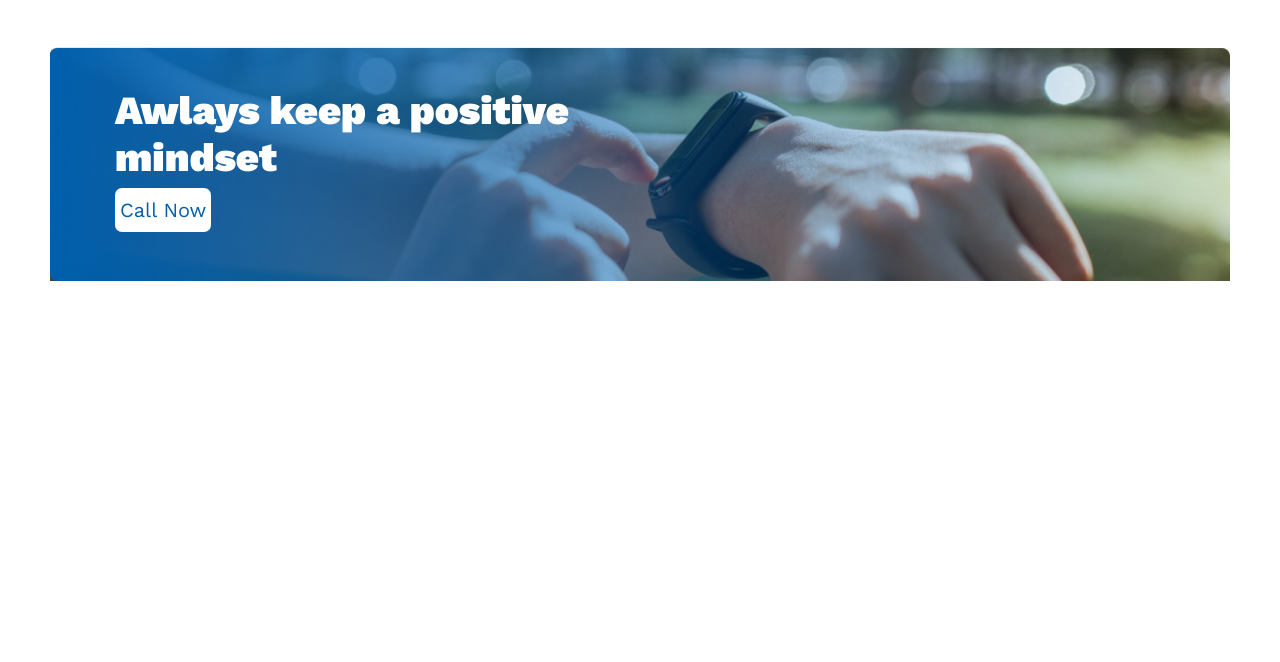
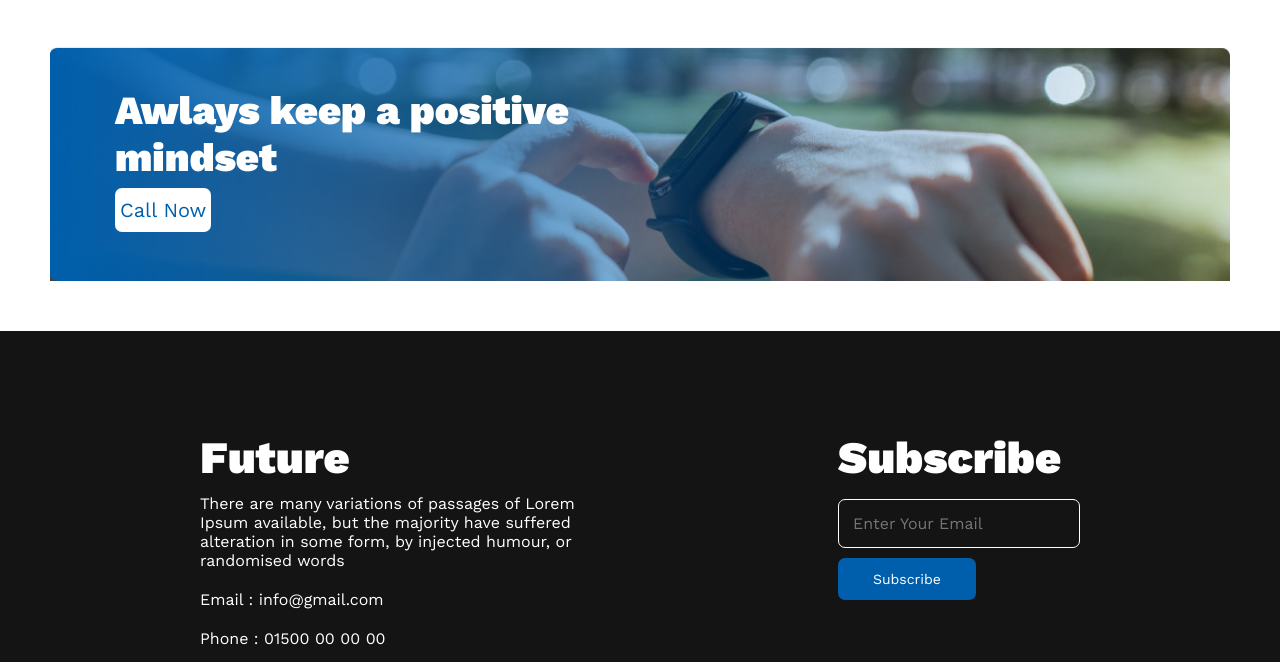
Before and after one commit to MdMarufulislam/portfolio-1, a plain HTML site: page index.html in a window 1280 px wide. Shown: the part 1634-2296 px from the top of the page. Before the commit the page ends 1965 px from the top, so only its background shows below. Drawn offline with nearby package versions, Linux system fonts and the light colour scheme; a web font is replaced by a local one.

Commit message:
all complete

```diff
--- a/css/style.css
+++ b/css/style.css
@@ -167,14 +167,61 @@ header{
     border-radius: 7px;
     border: none;
 }
+.footer{
+    display: inline-flex;
+    background-color:#151414 ;
+    padding: 100px 200px 50px 200px;
+}
+.danpash h3{
+    font-family: 'Work Sans', sans-serif;
+    font-weight: 900;
+    font-size: 45px;
+    color: #ffffff;
+    padding-bottom: 10px;
 
+}
+.danpash p{
+    font-family: 'Work Sans', sans-serif;
+    font-weight: 400;
+    font-size: 16px;
+    color: #ffffff;
+    padding-bottom: 20px;
+}
+.danpash img{
+ padding-left: 10px;
+}
+.bampash h3{
+    font-family: 'Work Sans', sans-serif;
+    font-weight: 900;
+    font-size: 45px;
+    color: #ffffff;
+    padding-bottom: 15px;
+}
 
+.danpash_txt{
+    padding-right: 228px;
+}
 
-
-
-
-
-
+.bampash input[type="email"]{
+    background-color: #151414;
+    border: 1px solid #ffffff;
+    padding: 14px;
+    border-radius: 7px;
+    margin-bottom: 10px;
+    font-family: 'Work Sans', sans-serif;
+    font-weight: 400;
+    font-size: 16px;
+}
+.bampash input[type="submit"]{
+    font-family: 'Work Sans', sans-serif;
+    font-weight: 400;
+    font-size: 14px;
+    color: #ffffff;
+    padding: 13px 35px;
+    background-color: #005FAC;
+    border-radius: 7px;
+    border: none;
+}
 
 
 
--- a/index.html
+++ b/index.html
@@ -69,8 +69,25 @@
 
         </section>
     </main>
-    <footer>
-
+    <footer class="footer">
+        <div class="danpash">
+            <h3>Future</h3>
+            <p class="danpash_txt">There are many variations of passages of Lorem Ipsum available, but the majority have suffered alteration in some form, by injected humour, or randomised words</p>
+            <p>Email : info@gmail.com</p>
+            <p>Phone : 01500 00 00 00</p>
+            <div class="icon">
+                <img src="images/icons/fb.png" alt="">
+                <img src="images/icons/twitter.png" alt="">
+                <img src="images/icons/youtube.png" alt="">
+            </div>
+        </div>
+        <div class="bampash">
+            <h3>Subscribe</h3>
+            <form action="">
+            <input type="email" name="email" placeholder="Enter Your Email" id=""><br>
+            <input type="submit" value="Subscribe">
+            </form>
+        </div>
     </footer>
 </body>
 </html>
```
